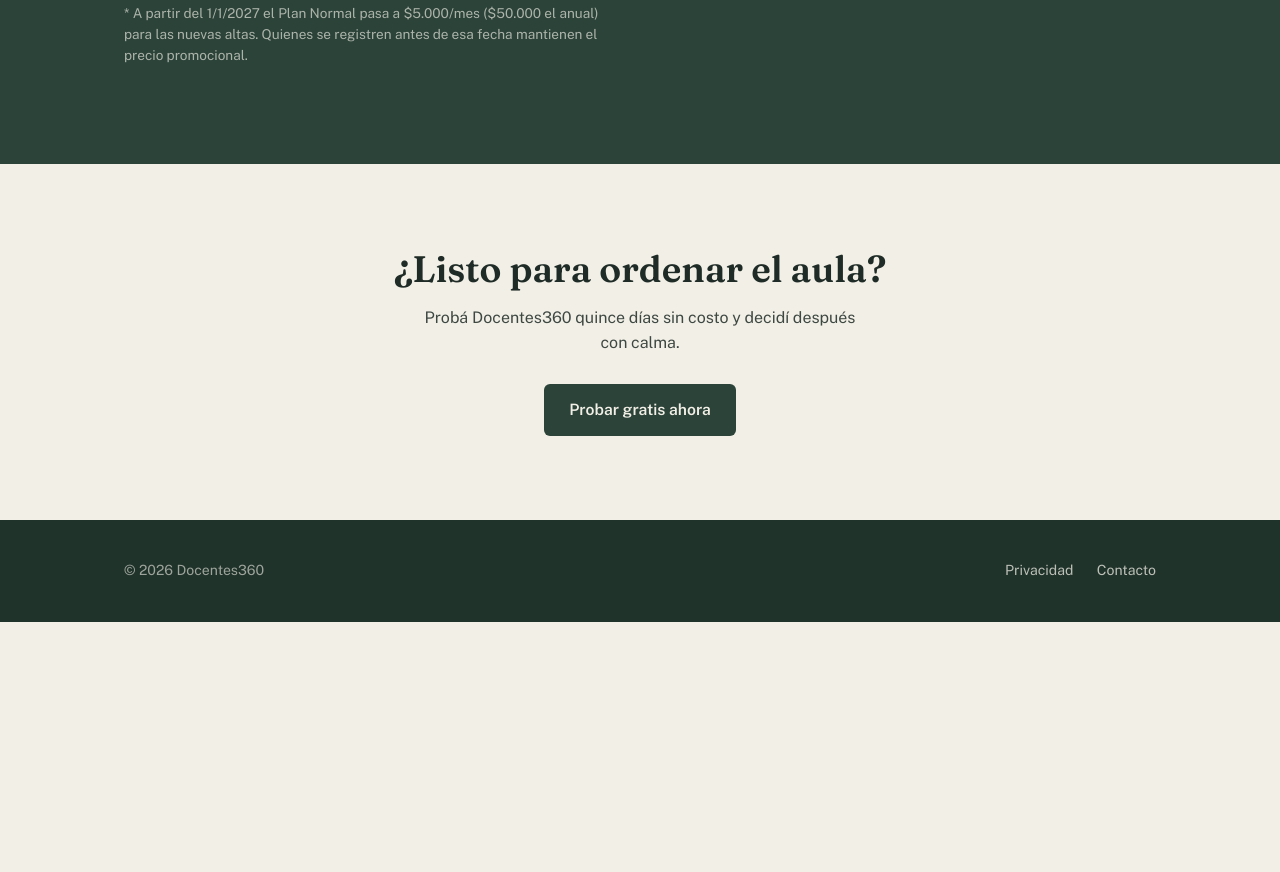
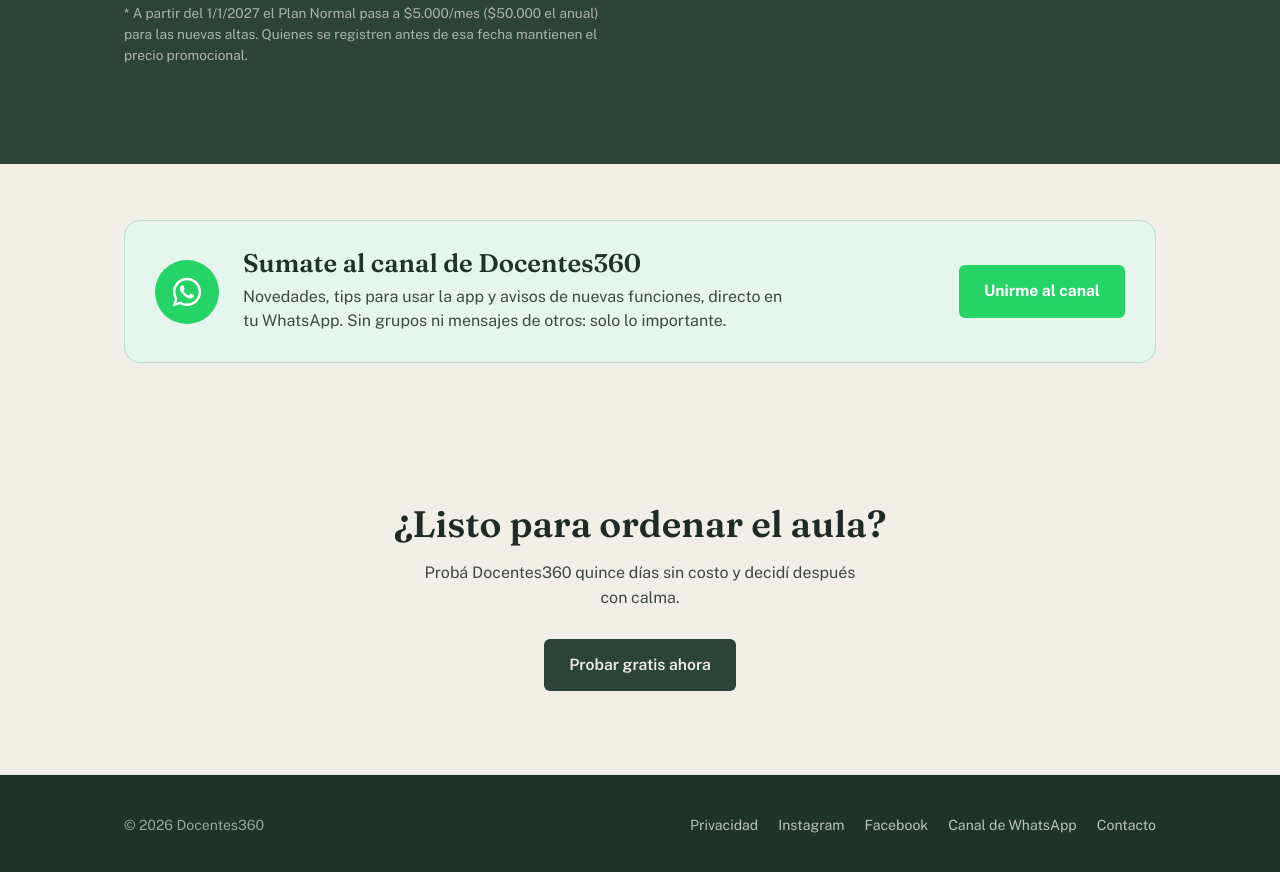
Before and after one commit to marke7in/docentes360-landing, a plain HTML site: page index.html in a window 1280 px wide. Shown: the part 5525-6397 px from the top of the page. Before the commit the page ends 6147 px from the top, so only its background shows below. Drawn offline with nearby package versions, Linux system fonts and the light colour scheme.

Commit message:
Pagina: canal de WhatsApp y redes

```diff
--- a/index.html
+++ b/index.html
@@ -515,6 +515,29 @@
   }
 
   /* ---------- CTA final ---------- */
+
+  /* ---------- Canal de WhatsApp ---------- */
+  .canal-wsp { padding: 56px 0; }
+  .canal-caja {
+    display: flex; align-items: center; gap: 24px; flex-wrap: wrap;
+    background: #E7F6EC; border: 1px solid #B9E3C7; border-radius: 16px;
+    padding: 28px 30px;
+  }
+  .canal-icono {
+    flex-shrink: 0; width: 64px; height: 64px; border-radius: 50%;
+    background: #25D366; display: flex; align-items: center; justify-content: center;
+  }
+  .canal-texto { flex: 1; min-width: 240px; }
+  .canal-texto h2 { font-size: 1.6rem; color: var(--board-dark); margin-bottom: 6px; max-width: none; }
+  .canal-texto p { margin: 0; color: #3d4a44; max-width: 56ch; }
+  .btn-wsp { background: #25D366; color: #fff; font-weight: 700; display: inline-flex; align-items: center; gap: 8px; }
+  .btn-wsp:hover { background: #1fb957; }
+  @media (max-width: 600px) {
+    .canal-caja { padding: 24px 20px; text-align: center; justify-content: center; }
+    .canal-texto { min-width: 0; flex-basis: 100%; }
+    .canal-texto p { margin: 0 auto; }
+    .btn-wsp { width: 100%; justify-content: center; }
+  }
   .cta-final { text-align: center; }
   .cta-final h2 { max-width: none; margin: 0 auto 16px; }
   .cta-final p { max-width: 46ch; margin: 0 auto 28px; opacity: 0.85; }
@@ -534,7 +557,8 @@
     flex-wrap: wrap;
     gap: 16px;
   }
-  footer a { opacity: 0.75; text-decoration: none; margin-left: 20px; }
+  footer a { opacity: 0.75; text-decoration: none; white-space: nowrap; }
+  footer .wrap > div { display: flex; flex-wrap: wrap; gap: 8px 20px; }
   footer a:hover { opacity: 1; }
   footer .foot-brand { opacity: 0.6; }
 
@@ -843,6 +867,19 @@
   </div>
 </section>
 
+<section class="section-paper canal-wsp" id="canal">
+  <div class="wrap">
+    <div class="canal-caja">
+      <div class="canal-icono"><svg width="34" height="34" viewBox="0 0 24 24" fill="#fff" aria-hidden="true"><path d="M12.04 2C6.58 2 2.13 6.45 2.13 11.91c0 1.75.46 3.45 1.32 4.95L2.05 22l5.25-1.38c1.45.79 3.08 1.21 4.74 1.21 5.46 0 9.91-4.45 9.91-9.91C21.95 6.45 17.5 2 12.04 2zm0 18.15c-1.48 0-2.93-.4-4.2-1.15l-.3-.18-3.12.82.83-3.04-.2-.31a8.2 8.2 0 0 1-1.26-4.38c0-4.54 3.7-8.24 8.25-8.24 4.54 0 8.24 3.7 8.24 8.24 0 4.55-3.7 8.24-8.24 8.24zm4.52-6.17c-.25-.12-1.47-.72-1.69-.81-.23-.08-.39-.12-.56.13-.16.25-.64.81-.79.97-.14.17-.29.19-.54.06-.25-.12-1.05-.39-1.99-1.23-.74-.66-1.23-1.47-1.38-1.72-.14-.25-.02-.38.11-.51.11-.11.25-.29.37-.43.13-.15.17-.25.25-.42.08-.17.04-.31-.02-.43-.06-.13-.56-1.34-.76-1.84-.2-.48-.41-.42-.56-.43h-.48c-.17 0-.43.06-.66.31-.22.25-.86.85-.86 2.07 0 1.22.89 2.4 1.01 2.56.12.17 1.75 2.67 4.23 3.74.59.26 1.05.41 1.41.52.59.19 1.13.16 1.56.1.48-.07 1.47-.6 1.67-1.18.21-.58.21-1.07.14-1.18-.06-.1-.22-.16-.47-.28z"/></svg></div>
+      <div class="canal-texto">
+        <h2>Sumate al canal de Docentes360</h2>
+        <p>Novedades, tips para usar la app y avisos de nuevas funciones, directo en tu WhatsApp. Sin grupos ni mensajes de otros: solo lo importante.</p>
+      </div>
+      <a href="https://whatsapp.com/channel/0029Vb8wajn9WtCCIjn32q3B" class="btn btn-wsp" target="_blank" rel="noopener">Unirme al canal</a>
+    </div>
+  </div>
+</section>
+
 <section class="section-paper cta-final">
   <div class="wrap">
     <h2>¿Listo para ordenar el aula?</h2>
@@ -858,6 +895,9 @@
     <span class="foot-brand">© 2026 Docentes360</span>
     <div>
       <a href="privacidad.html">Privacidad</a>
+      <a href="https://www.instagram.com/docentes360.ar" target="_blank" rel="noopener">Instagram</a>
+      <a href="https://www.facebook.com/docentes360.ar" target="_blank" rel="noopener">Facebook</a>
+      <a href="https://whatsapp.com/channel/0029Vb8wajn9WtCCIjn32q3B" target="_blank" rel="noopener">Canal de WhatsApp</a>
       <a href="mailto:marke7in@gmail.com">Contacto</a>
     </div>
   </div>
```
